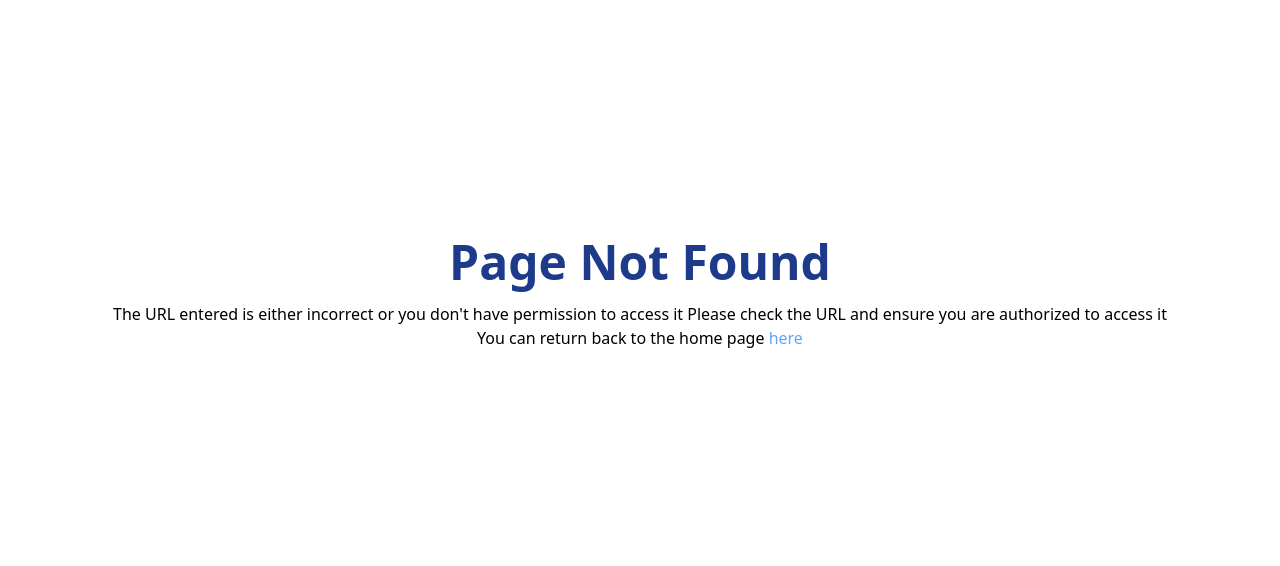
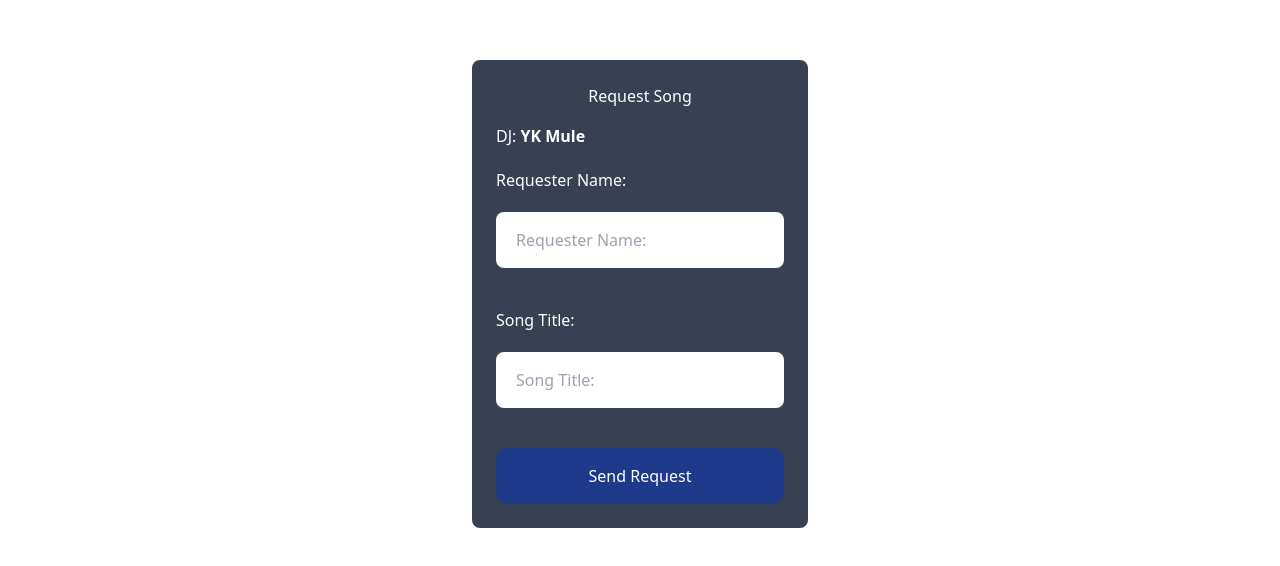
Before and after one commit to Judge-Paul/request-rave, a React (Vite) app in the folder client/: page /request in a window 1280 px wide. Before the commit this address had no page. Shown: the part 106-672 px from the top of the page. Built offline with nearby package versions, Linux system fonts and the light colour scheme.

Commit message:
feat: create request page and link dashboard and it to home page

```diff
--- a/client/src/App.jsx
+++ b/client/src/App.jsx
@@ -1,6 +1,7 @@
 import React from "react";
 import HomePage from "./pages/HomePage";
 import DashboardPage from "./pages/DashboardPage";
+import RequestPage from "./pages/RequestPage";
 import NotFoundPage from "./pages/NotFoundPage";
 import {BrowserRouter, Routes, Route} from "react-router-dom";
 
@@ -10,6 +11,7 @@ export default function App() {
       <Routes>
         <Route path="/" element={<HomePage />} />
         <Route path="/dashboard" element={<DashboardPage />} />
+        <Route path="/request" element={<RequestPage />} />
         <Route path="*" element={<NotFoundPage />} />
       </Routes>
     </BrowserRouter>
--- a/client/src/components/Home.jsx
+++ b/client/src/components/Home.jsx
@@ -1,6 +1,7 @@
 import React from "react";
 import DjIcon from "../assets/DjIcon";
 import UserIcon from "../assets/UserIcon";
+import { Link } from "react-router-dom";
 
 export default function Home() {
     return (
@@ -10,16 +11,22 @@ export default function Home() {
                 Which are you?
             </p>
             <div className="mt-10 px-5 grid md:grid-cols-2 gap-16 place-items-center">
+                <Link to="/request">
                     <button
+                    href="/request"
                     className="p-0 rounded-xl bg-white hover:bg-blue-900 border border-blue-900 w-full"
                     >
                         <UserIcon className="fill-current text-blue-900 hover:text-white p-5" />
                     </button>
+                </Link>
+                <Link to="/dashboard">
                     <button
+                    href="/dashboard"
                     className="p-0 rounded-xl bg-white hover:bg-blue-900 border border-blue-900 w-full"
                     >
                         <DjIcon className="fill-current text-blue-900 hover:text-white p-5" />
                     </button>
+                </Link>
             </div>
             </div>
         </div>
--- /dev/null
+++ b/client/src/pages/RequestPage.jsx
@@ -0,0 +1,42 @@
+import React from 'react';
+
+function RequestPage() {
+  return (
+    <div className="flex items-center h-screen justify-center">
+      <div className="bg-gray-700 rounded-lg p-6">
+        <h2 className="text-white text-center pb-4">Request Song</h2>
+        <div className="flex flex-col gap-5">
+          <label className='text-white'>DJ: <span className="font-bold">YK Mule</span></label>
+          <label htmlFor="requester-name" className="text-white">
+            Requester Name:
+          </label>
+          <input
+            className="mb-5 w-72 border-0 h-14 rounded-lg pl-5"
+            type="text"
+            id="requester-name"
+            name="requester-name"
+            placeholder="Requester Name:"
+          />
+          <label htmlFor="song-title" className="text-white">
+            Song Title:
+          </label>
+          <input
+            className="mb-5 w-72 border-0 h-14 rounded-lg pl-5"
+            type="text"
+            id="song-title"
+            name="song-title"
+            placeholder="Song Title:"
+          />
+          <button
+            className="text-white h-14 w-72 rounded-xl bg-blue-900 border-0"
+            type="submit"
+          >
+            Send Request
+          </button>
+        </div>
+      </div>
+    </div>
+  );
+}
+
+export default RequestPage;
```
Also changed, not shown: client/src/pages/RequestPage.html (deleted, +0 -30 lines). Lines whose indentation alone changed are shown as unchanged.
